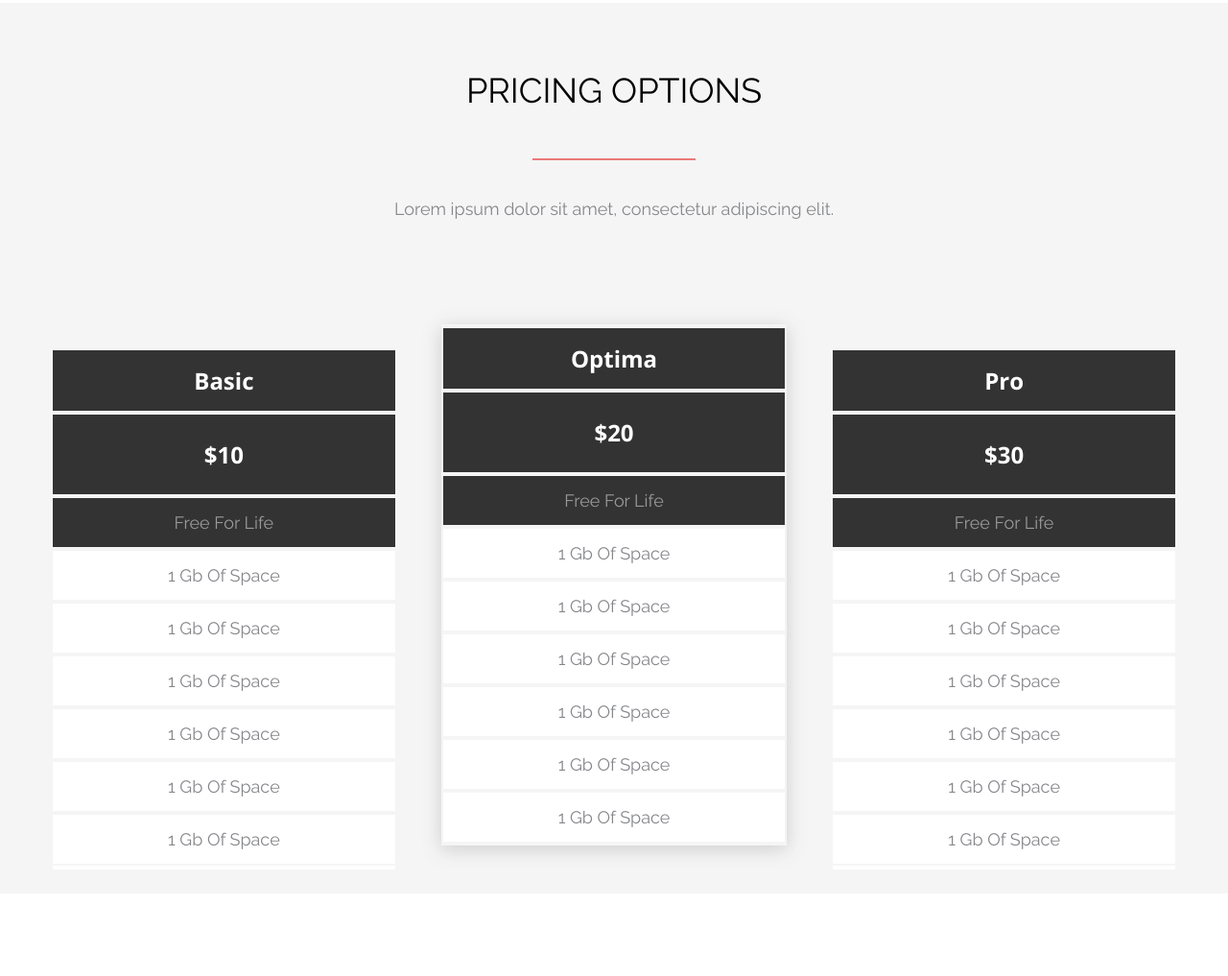
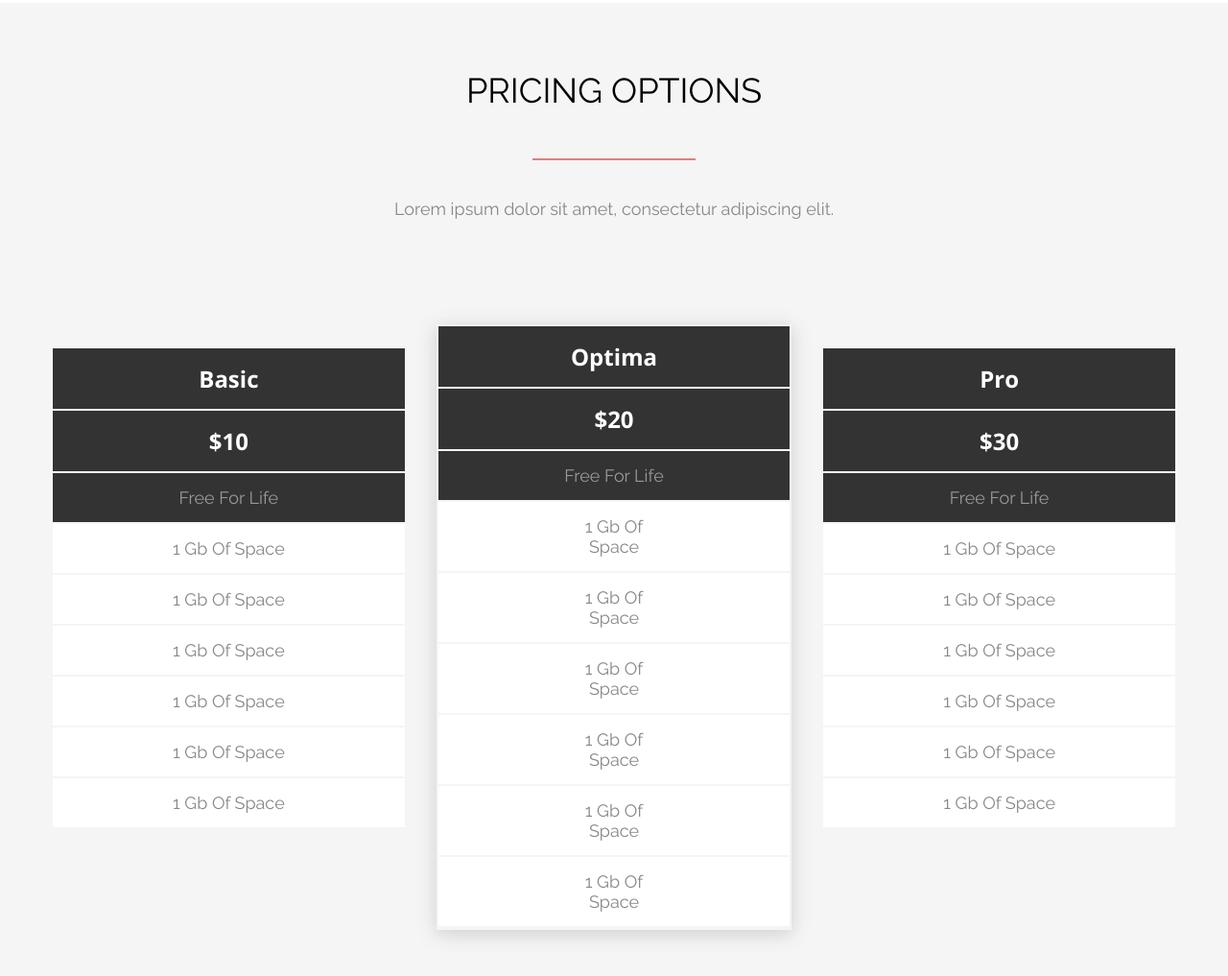
Before and after one commit to Chasmy911/TMS, a plain HTML site: page Axit/index.html in a window 1280 px wide. Shown: the part 1317-2334 px from the top of the page at 96% size. Before the commit the page ends 2248 px from the top, so only its background shows below. Drawn offline with nearby package versions, Linux system fonts and the light colour scheme.

Commit message:
correct mistakes

```diff
--- a/Axit/css/style.css
+++ b/Axit/css/style.css
@@ -183,6 +183,8 @@ color: #000000;
 .section_pricing_list-shadow {
     border: 2px solid #F5F5F5;
     filter: drop-shadow(0px 4px 10px rgba(51, 51, 51, 0.2));
+
+
 }
 
 .section_pricing_list-no-shadow {
@@ -190,20 +192,23 @@ color: #000000;
     margin-bottom: -25px;
 }
 
+
 .section_pricing_list {
-    max-width: 370px;
-    background-color: #fff;
-}
+     max-width: 370px;
+   }
 
 .section_pricing__item {
-    font-family: 'Raleway', sans-serif;
+
+font-family: 'Raleway', sans-serif;
 font-size: 18px;
 line-height: 21px;
 text-transform: capitalize;
 color: #86878B;
-padding: 15px 120px;
-border-top: 2px solid #F5F5F5;
+padding: 15px 125px;
 border-bottom: 2px solid #F5F5F5;
+background-color: #fff;
+border-collapse: collapse;
+text-align: center;
 }
 
 .section_pricing__black-item {
@@ -214,12 +219,11 @@ line-height: 33px;
 text-transform: capitalize;
 color: #FFFFFF;
 background-color: #333333;
+border-color:#F5F5F5;
 text-align: center;
 }
 
-.section_pricing__black-item:nth-child(2) {
-    padding: 25px 120px;
-}
+
 
 .section_pricing_list__little-text {
     font-family: 'Raleway', sans-serif;
@@ -228,8 +232,3 @@ font-size: 18px;
 line-height: 21px;
 color: rgba(255, 255, 255, 0.5);
 }
-
-.section_pricing__black-item {
-    border-top: 2px solid #F5F5F5;
-    border-bottom: 2px solid #F5F5F5;
-}
--- a/Axit/index.html
+++ b/Axit/index.html
@@ -93,7 +93,7 @@
             <div class="section_pricing__content">
                 <ul class="section_pricing_list section_pricing_list-no-shadow">
                     <li class="section_pricing__item section_pricing__black-item">Basic</li>
-                    <li class="section_pricing__item section_pricing__black-item section_pricing__black-item">$10</li>
+                    <li class="section_pricing__item section_pricing__black-item section_pricing__black-item_border">$10</li>
                     <li class="section_pricing__item section_pricing__black-item section_pricing_list__little-text">Free for life</li>
                     <li class="section_pricing__item">1 gb of space</li>
                     <li class="section_pricing__item">1 gb of space</li>
@@ -104,7 +104,7 @@
                 </ul>
                 <ul class="section_pricing_list section_pricing_list-shadow">
                     <li class="section_pricing__item section_pricing__black-item">Optima</li>
-                    <li class="section_pricing__item section_pricing__black-item section_pricing__black-item">$20</li>
+                    <li class="section_pricing__item section_pricing__black-item section_pricing__black-item_border">$20</li>
                     <li class="section_pricing__item section_pricing__black-item section_pricing_list__little-text">Free for life</li>
                     <li class="section_pricing__item">1 gb of space</li>
                     <li class="section_pricing__item">1 gb of space</li>
@@ -115,7 +115,7 @@
                 </ul>
                 <ul class="section_pricing_list section_pricing_list-no-shadow">
                     <li class="section_pricing__item section_pricing__black-item">Pro</li>
-                    <li class="section_pricing__item section_pricing__black-item section_pricing__black-item">$30</li>
+                    <li class="section_pricing__item section_pricing__black-item section_pricing__black-item_border">$30</li>
                     <li class="section_pricing__item section_pricing__black-item section_pricing_list__little-text">Free for life</li>
                     <li class="section_pricing__item">1 gb of space</li>
                     <li class="section_pricing__item">1 gb of space</li>
```
